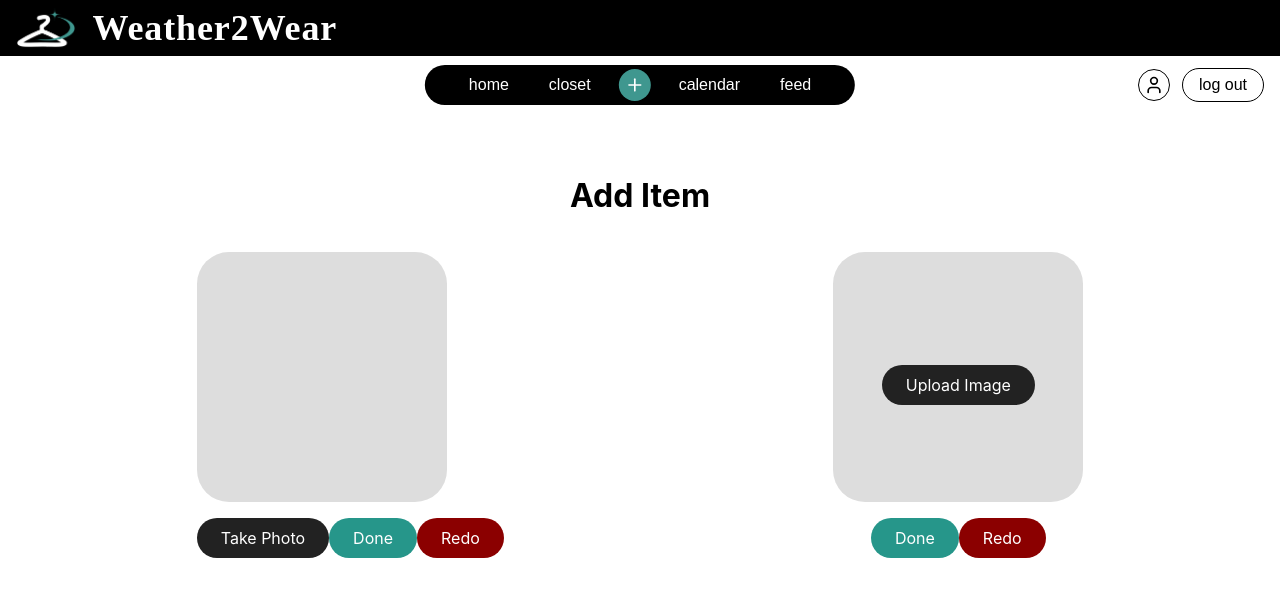
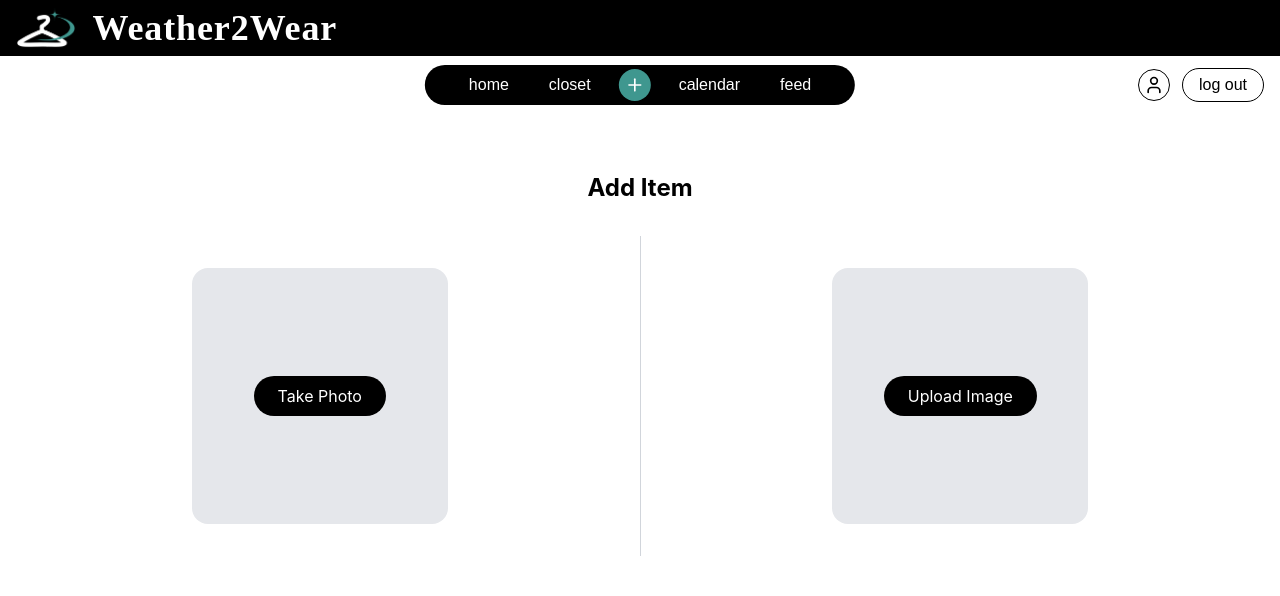
Before and after one commit to COS301-SE-2025/Weather-to-Wear, a React (Create React App) app in the folder app-mobile/my-app/: page /add in a window 1280 px wide. Shown: the top 596 px of the page. Built offline with nearby package versions, Linux system fonts and the light colour scheme; the HTML template or start-up script is replaced by a standard one.

Commit message:
modified/editted the AddPage to update the layout, fix buttons and add functionality to take an actual photo for the Take Photo option.

```diff
--- a/app-mobile/my-app/src/pages/AddPage.tsx
+++ b/app-mobile/my-app/src/pages/AddPage.tsx
@@ -1,112 +1,189 @@
-import React, { useRef, useState } from "react";
+// src/pages/AddPage.tsx
+
+import React, { useRef, useState, useEffect } from "react";
 import { useNavigate } from "react-router-dom";
 import { useImage } from "../components/ImageContext";
 
-const AddPage = () => {
+const AddPage: React.FC = () => {
   const { setImage } = useImage();
   const navigate = useNavigate();
+
   const videoRef = useRef<HTMLVideoElement | null>(null);
   const canvasRef = useRef<HTMLCanvasElement | null>(null);
+
   const [stream, setStream] = useState<MediaStream | null>(null);
+  const [cameraPreview, setCameraPreview] = useState<string | null>(null);
   const [uploadPreview, setUploadPreview] = useState<string | null>(null);
-  const [cameraPreview, setCameraPreview] = useState<string | null>(null);
 
+  // Bind stream to the video element whenever stream starts
+  // or whenever we clear a preview (redo) so the <video> remount
+  // picks up the stream again.
+  useEffect(() => {
+    if (stream && videoRef.current && !cameraPreview) {
+      const video = videoRef.current;
+      video.srcObject = stream;
+      video.muted = true; // allow autoplay
+      video
+        .play()
+        .catch(() => {
+          /* ignore autoplay errors */
+        });
+    }
+  }, [stream, cameraPreview]);
+
+  // Start camera on "Take Photo"
   const startCamera = async () => {
-    const s = await navigator.mediaDevices.getUserMedia({ video: true });
-    if (videoRef.current) {
-      videoRef.current.srcObject = s;
+    if (stream) return;
+    try {
+      const s = await navigator.mediaDevices.getUserMedia({ video: true });
       setStream(s);
+    } catch (err) {
+      console.error("camera error", err);
     }
   };
 
+  // Capture a frame to canvas & set preview
   const capturePhoto = () => {
-    if (canvasRef.current && videoRef.current) {
-      const context = canvasRef.current.getContext("2d");
-      canvasRef.current.width = videoRef.current.videoWidth;
-      canvasRef.current.height = videoRef.current.videoHeight;
-      context?.drawImage(videoRef.current, 0, 0);
-      const dataUrl = canvasRef.current.toDataURL();
-      setCameraPreview(dataUrl);
-    }
+    if (!stream || !videoRef.current || !canvasRef.current) return;
+    const video = videoRef.current;
+    const canvas = canvasRef.current;
+    canvas.width = video.videoWidth;
+    canvas.height = video.videoHeight;
+    canvas.getContext("2d")?.drawImage(video, 0, 0);
+    setCameraPreview(canvas.toDataURL());
   };
 
-  const handleUpload = (e: React.ChangeEvent<HTMLInputElement>) => {
-    const file = e.target.files?.[0];
-    if (file) {
-      const reader = new FileReader();
-      reader.onloadend = () => {
-        setUploadPreview(reader.result as string);
-      };
-      reader.readAsDataURL(file);
-    }
-  };
-
+  // Finalize image and navigate
   const handleDone = (type: "camera" | "upload") => {
-    const finalImage = type === "camera" ? cameraPreview : uploadPreview;
-    if (finalImage) {
-      setImage(finalImage);
-      if (stream) stream.getTracks().forEach((track) => track.stop());
-      navigate("/add-item");
-    }
+    const finalImg = type === "camera" ? cameraPreview : uploadPreview;
+    if (!finalImg) return;
+    // stop the camera tracks now that we're done
+    stream?.getTracks().forEach((t) => t.stop());
+    setImage(finalImg);
+    navigate("/add-item");
   };
 
   return (
-    <div style={{ padding: "2rem", textAlign: "center" }}>
-      <h1 style={{ fontSize: "2rem", fontWeight: "bold" }}>Add Item</h1>
-      <div style={{ display: "flex", justifyContent: "space-around", marginTop: "2rem", flexWrap: "wrap" }}>
-        {/* Camera Section */}
-        <div style={{ textAlign: "center" }}>
-          <div style={{ background: "#ddd", borderRadius: "2rem", width: 250, height: 250, display: "flex", alignItems: "center", justifyContent: "center" }}>
-            {cameraPreview ? (
-              <img src={cameraPreview} alt="Captured" style={{ width: "100%", height: "100%", borderRadius: "2rem" }} />
+    <div className="p-8">
+      <h1 className="text-2xl font-bold text-center">Add Item</h1>
+
+      <div className="mt-8 flex flex-col lg:flex-row items-center justify-center">
+        {/* ── CAMERA PANE ────────────────────────────────────────── */}
+        <div className="flex flex-col items-center w-full lg:w-1/2 p-4">
+          <div className="bg-gray-200 rounded-2xl w-64 h-64 flex items-center justify-center overflow-hidden relative">
+            {/* 1) initial Take Photo button */}
+            {!stream && !cameraPreview && (
+              <button
+                onClick={startCamera}
+                className="bg-black text-white hover:bg-[#304946] transition-colors rounded-full px-6 py-2"
+              >
+                Take Photo
+              </button>
+            )}
+
+            {/* 2) live feed */}
+            {stream && !cameraPreview && (
+              <video
+                ref={videoRef}
+                autoPlay
+                muted
+                playsInline
+                className="w-full h-full object-cover"
+              />
+            )}
+
+            {/* 3) captured still */}
+            {cameraPreview && (
+              <img
+                src={cameraPreview}
+                alt="Captured"
+                className="w-full h-full object-cover"
+              />
+            )}
+
+            <canvas ref={canvasRef} className="hidden" />
+          </div>
+
+          {/* Camera controls */}
+          {stream && (
+            <div className="mt-4 flex items-center space-x-4">
+              <button
+                onClick={capturePhoto}
+                className="bg-black text-white hover:bg-[#304946] transition-colors rounded-full p-2"
+              >
+                <img src="/camera.png" alt="Capture" className="w-6 h-6" />
+              </button>
+
+              <button
+                onClick={() => handleDone("camera")}
+                disabled={!cameraPreview}
+                className="bg-black text-white hover:bg-[#304946] transition-colors rounded-full px-6 py-2 disabled:opacity-50"
+              >
+                Done
+              </button>
+
+              <button
+                onClick={() => setCameraPreview(null)}
+                className="bg-black text-white hover:bg-[#304946] transition-colors rounded-full px-6 py-2"
+              >
+                Redo
+              </button>
+            </div>
+          )}
+        </div>
+
+        {/* ── DIVIDER ────────────────────────────────────────────── */}
+        <div className="hidden lg:block mx-8 h-80 border-l border-gray-300" />
+        <hr className="block lg:hidden w-full my-8 border-gray-300" />
+
+        {/* ── UPLOAD PANE ────────────────────────────────────────── */}
+        <div className="flex flex-col items-center w-full lg:w-1/2 p-4">
+          <div className="bg-gray-200 rounded-2xl w-64 h-64 flex items-center justify-center overflow-hidden">
+            {!uploadPreview ? (
+              <label className="bg-black text-white hover:bg-[#304946] transition-colors rounded-full px-6 py-2 cursor-pointer">
+                Upload Image
+                <input
+                  type="file"
+                  accept="image/*"
+                  className="hidden"
+                  onChange={(e) => {
+                    const file = e.target.files?.[0];
+                    if (!file) return;
+                    const reader = new FileReader();
+                    reader.onload = () => setUploadPreview(reader.result as string);
+                    reader.readAsDataURL(file);
+                  }}
+                />
+              </label>
             ) : (
-              <video ref={videoRef} autoPlay playsInline style={{ borderRadius: "2rem" }} />
+              <img
+                src={uploadPreview}
+                alt="Uploaded"
+                className="w-full h-full object-cover"
+              />
             )}
           </div>
-          <button onClick={startCamera} style={buttonStyle}>Take Photo</button>
-          <button onClick={() => handleDone("camera")} style={doneStyle}>Done</button>
-          <button onClick={() => { setCameraPreview(null); if (videoRef.current) videoRef.current.srcObject = null; }} style={redoStyle}>Redo</button>
-          <canvas ref={canvasRef} style={{ display: "none" }} />
-        </div>
 
-        {/* Upload Section */}
-        <div style={{ textAlign: "center" }}>
-          <div style={{ background: "#ddd", borderRadius: "2rem", width: 250, height: 250, display: "flex", alignItems: "center", justifyContent: "center" }}>
-            {uploadPreview ? (
-              <img src={uploadPreview} alt="Uploaded" style={{ width: "100%", height: "100%", borderRadius: "2rem" }} />
-            ) : (
-              <label style={buttonStyle}>
-                Upload Image
-                <input type="file" accept="image/*" onChange={handleUpload} hidden />
-              </label>
-            )}
-          </div>
-          <button onClick={() => handleDone("upload")} style={doneStyle}>Done</button>
-          <button onClick={() => setUploadPreview(null)} style={redoStyle}>Redo</button>
+          {uploadPreview && (
+            <div className="mt-4 flex items-center space-x-4">
+              <button
+                onClick={() => handleDone("upload")}
+                className="bg-black text-white hover:bg-[#304946] transition-colors rounded-full px-6 py-2"
+              >
+                Done
+              </button>
+              <button
+                onClick={() => setUploadPreview(null)}
+                className="bg-black text-white hover:bg-[#304946] transition-colors rounded-full px-6 py-2"
+              >
+                Redo
+              </button>
+            </div>
+          )}
         </div>
       </div>
     </div>
   );
 };
 
-const buttonStyle = {
-  backgroundColor: "#222",
-  color: "white",
-  border: "none",
-  borderRadius: "2rem",
-  padding: "0.5rem 1.5rem",
-  marginTop: "1rem",
-  cursor: "pointer"
-};
-
-const doneStyle = {
-  ...buttonStyle,
-  backgroundColor: "#26968A"
-};
-
-const redoStyle = {
-  ...buttonStyle,
-  backgroundColor: "darkred"
-};
-
 export default AddPage;
```
